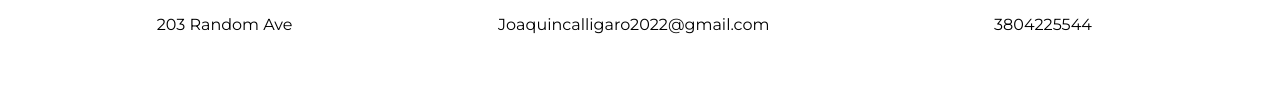
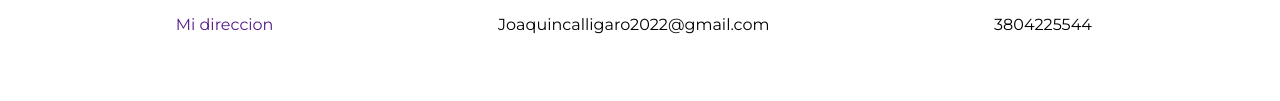
Before and after one commit to JoaquinCalligaro/JoaquinCalligaro.github.io, a plain HTML site: page index.html in a window 1280 px wide. Shown: the part 1676-1777 px from the top of the page. Drawn offline with Linux system fonts and the light colour scheme.

Commit message:
se modifico la seccion de contactos cambiando la ubicacion

```diff
--- a/index.html
+++ b/index.html
@@ -66,7 +66,9 @@
 				<div class="contact-row">
 					<div class="contact-row-icon">
 						<img src="/img/icon-address.png" alt="" />
-						<p>203 Random Ave</p>
+						<p>
+							<a href="">Mi direccion</a>
+						</p>
 					</div>
 					<div class="contact-row-icon">
 						<img src="/img/icon-mail.png" alt="" />
```
